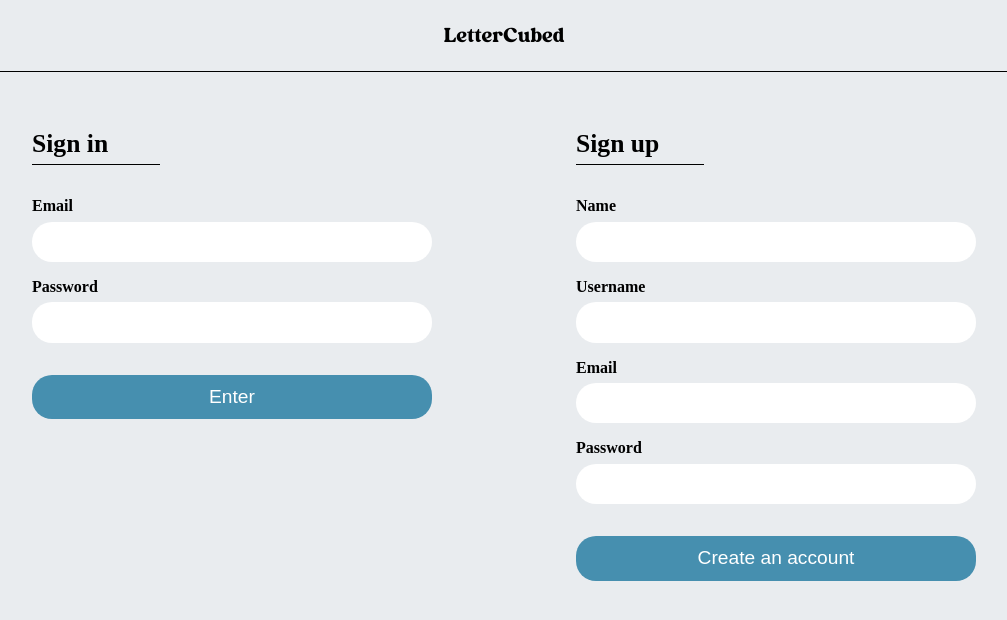
After one commit to hossamalihassan/LetterCubed, a PHP site: page /index.php in a window 1280 px wide. The commit adds this page. Shown: the top 620 px of the page, without its empty margins (136-1143 px from the left). Run offline with PHP 8.4, Linux system fonts and the light colour scheme; some web fonts are replaced.

Commit message:
handled signin/up/out

```diff
--- /dev/null
+++ b/inc/profile_script.php
@@ -0,0 +1,4 @@
+<?php
+
+
+?>
--- /dev/null
+++ b/inc/signin_script.php
@@ -0,0 +1,29 @@
+<?php
+    if(isset($_POST['signin_submit'])){
+        include("config/database_connection.php");
+
+        $signin_err = '';
+
+        $signin_email = filter_input(INPUT_POST, "signin_email", FILTER_SANITIZE_EMAIL);
+        $signin_password = filter_input(INPUT_POST, "signin_password", FILTER_SANITIZE_SPECIAL_CHARS);
+
+        // signin validation
+        include('config/search_for_user_DB.php');
+        $sign_in_check = get_user_from_db("user_email", $signin_email, $conn);
+
+        // signin is done
+        if(!empty($sign_in_check)){
+            if($signin_email == $sign_in_check["user_email"] && password_verify($signin_password, $sign_in_check["user_password"])){
+                include("inc/session_script.php");
+                set_session($sign_in_check);
+                header("location: ./search.php");
+            }
+
+            else {
+                $signin_err = "Incorrect email or password";
+            }
+        } else {
+            $signin_err = "We don't have you as a member. Sign up.";
+        }
+    }
+?>
--- /dev/null
+++ b/inc/signup_script.php
@@ -0,0 +1,40 @@
+<?php
+
+    if(isset($_POST["signup_submit"])) {
+        include("config/database_connection.php");
+
+        $signup_username_err = $signup_email_err = $signup_password_err = '';
+
+        $signup_name = filter_input(INPUT_POST, "signup_name", FILTER_SANITIZE_SPECIAL_CHARS);
+        $signup_username = filter_input(INPUT_POST, "signup_username", FILTER_SANITIZE_SPECIAL_CHARS);
+        $signup_email = filter_input(INPUT_POST, "signup_email", FILTER_SANITIZE_EMAIL);
+        $signup_password = filter_input(INPUT_POST, "signup_password", FILTER_SANITIZE_SPECIAL_CHARS);
+
+        $signup_hashed_password = password_hash($signup_password, PASSWORD_DEFAULT);
+
+        // signup validation
+        include('config/search_for_user_DB.php');
+        $sign_up_email_check = get_user_from_db("user_email", $signup_email, $conn);
+        $sign_up_username_check = get_user_from_db("user_username", $signup_username, $conn);
+
+        if(!empty($sign_up_email_check)){
+            $signup_email_err = "Email is already used";
+        }
+
+        if(!empty($sign_up_username_check)){
+            $signup_username_err = "Username is already used";
+        }
+
+        // signup is done
+        if(empty($signup_email_err) && empty($sign_up_username_check)){
+            include('config/add_user_to_DB.php');
+
+            include("inc/session_script.php");
+            $user = get_user_from_db("user_email", $signup_email, $conn);
+            set_session($user);
+
+            header("location: ./search.php");
+        }
+    }
+
+?>
--- /dev/null
+++ b/index.php
@@ -0,0 +1,112 @@
+<?php
+
+    session_start();
+
+    // to check if user is already signed-in
+    if (isset($_SESSION['user_username'])) {
+        header("location: search.php");
+    }
+
+    // handle sign-in
+    include('inc/signin_script.php');
+
+    // handle sign-up
+    include('inc/signup_script.php');
+
+?>
+
+<!DOCTYPE html>
+<html lang="en">
+<head>
+    <meta charset="UTF-8">
+    <meta http-equiv="X-UA-Compatible" content="IE=edge">
+    <meta name="viewport" content="width=device-width, initial-scale=1.0">
+    <title>LetterCubed</title>
+
+    <link rel="stylesheet" href="styling/main-styling.css">
+    <link rel="stylesheet" href="styling/index-styling.css">
+
+</head>
+<body>
+    <div class="nav">
+        <p>LetterCubed</p>
+    </div>
+
+    <div class="container">
+
+        <section class="home">
+
+            <div class="options">
+
+                    <div class="signin-option option-box">
+                        <p class="option-title signin">Sign in</p>
+                        <form action="<?php echo htmlspecialchars($_SERVER["PHP_SELF"]) ?>" method="post" class="option-form">
+                            <div class="signin-email option-section">
+                                <label for="signin_email" class="option-label">Email</label>
+                                <input type="email" name="signin_email" class="option-input" required
+                                    value="<?php echo isset($_POST["signin_email"]) ? filter_input(INPUT_POST, "signin_email", FILTER_SANITIZE_EMAIL) : null ?>">
+                            </div>
+
+                            <div class="signin-password option-section">
+                                <label for="signin_password" class="option-label">Password</label>
+                                <input type="password" name="signin_password" class="option-input" required>
+                            </div>
+
+                            <p style="color: #dc2626; display : <?php echo $signin_err ?? "none" ?>">
+                                <?php echo $signin_err ?? null; ?>
+                            </p>
+
+                            <div class="option-submit">
+                                <input type="submit" name="signin_submit" class="submit" value="Enter" required>
+                            </div>
+                        </form>
+                    </div>
+
+                    <div class="signup-option option-box">
+                        <p class="option-title signup">Sign up</p>
+                        <form action="<?php echo htmlspecialchars($_SERVER["PHP_SELF"]) ?>" method="post" class="option-form">
+                            <div class="signup-usename option-section">
+                                <label for="signup_name" class="option-label">Name</label>
+                                <input type="text" name="signup_name" class="option-input" required
+                                    value="<?php echo isset($_POST["signup_name"]) ? filter_input(INPUT_POST, "signup_name", FILTER_SANITIZE_SPECIAL_CHARS) : null ?>">
+                            </div>
+
+                            <div class="signup-usename option-section">
+                                <label for="signup_username" class="option-label">Username</label>
+                                <input type="text" name="signup_username" class="option-input" required
+                                    value="<?php echo isset($_POST["signup_username"]) ? filter_input(INPUT_POST, "signup_username", FILTER_SANITIZE_SPECIAL_CHARS) : null ?>">
+
+                                <p style="color: #dc2626; display : <?php echo $signup_username_err ?? "none" ?>">
+                                    <?php echo $signup_username_err ?? null; ?>
+                                </p>
+                            </div>
+
+                            <div class="signup-email option-section">
+                                <label for="signup_email" class="option-label">Email</label>
+                                <input type="email" name="signup_email" class="option-input" required
+                                    value="<?php echo isset($_POST["signup_email"]) ? filter_input(INPUT_POST, "signup_email", FILTER_SANITIZE_EMAIL) : null ?>">
+
+                                <p style="color: #dc2626; display : <?php echo $signup_email_err ?? "none" ?>">
+                                    <?php echo $signup_email_err ?? null; ?>
+                                </p>
+                            </div>
+
+                            <div class="signup-password option-section">
+                                <label for="signup_password" class="option-label">Password</label>
+                                <input type="password" name="signup_password" class="option-input" required>
+                            </div>
+
+                            <div class="option-submit">
+                            <input type="submit" name="signup_submit" class="submit" value="Create an account">
+                            </div>
+                        </form>
+                    </div>
+
+                </div>
+
+            </div>
+        </section>
+    </div>
+
+</body>
+</html>
--- a/search.html
+++ b/search.php
@@ -33,7 +33,7 @@
                             <a href="watchlist.html">Watchlist</a>
                         </li>
                         <li class="link-item" id="profile-link">
-                            <a href="profile.html">Profile</a>
+                            <a href="profile.php">Profile</a>
                         </li>
                     </ul>
                 </div>
--- a/styling/index-styling.css
+++ b/styling/index-styling.css
@@ -69,7 +69,7 @@
     justify-content: center;
 }
 
-.option-submit button {
+.option-submit .submit {
     width: 100%;
     outline: 0;
     border: 0;
@@ -83,7 +83,7 @@
     transition: 300ms all ease-in-out;
 }
 
-.option-submit button:hover {
+.option-submit .submit:hover {
     background-color: #014F86;
 }
 
--- a/styling/main-styling.css
+++ b/styling/main-styling.css
@@ -41,7 +41,6 @@ nav .container .logo h1 {
     font-size: 25px;
     color: #DEE2E6;
     cursor: default;
-    font-family: azeretMono;
 }
 
 nav .container .links {
```
Also changed, not shown: config/add_user_to_DB.php (added, +15 -0 lines), config/database_connection.php (added, +14 -0 lines), config/search_for_user_DB.php (added, +14 -0 lines), inc/logout_script.php (added, +7 -0 lines), inc/session_script.php (added, +9 -0 lines), index.html (deleted, +0 -79 lines), profile.php (renamed from profile.html, +8 -0 lines).
